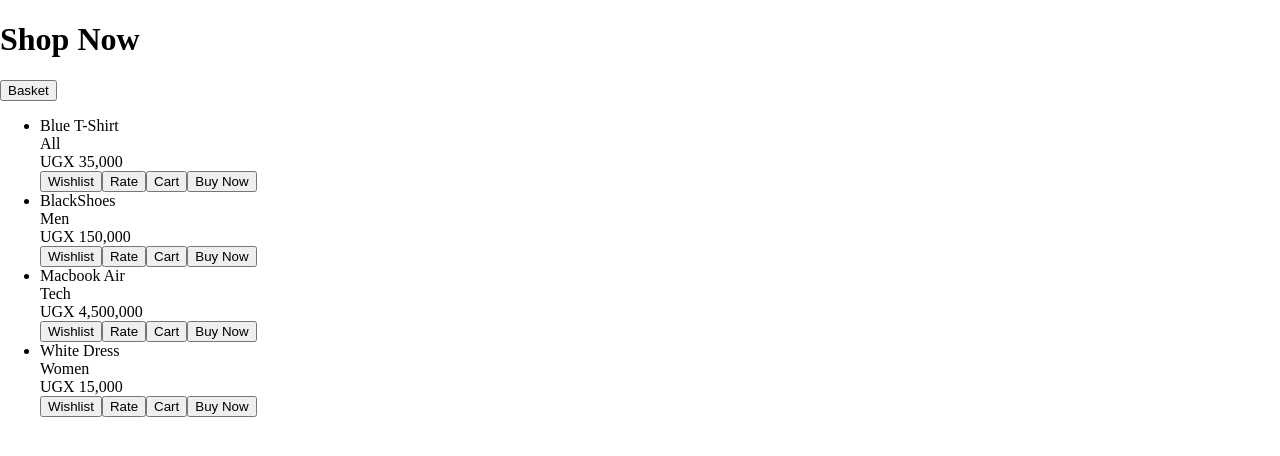
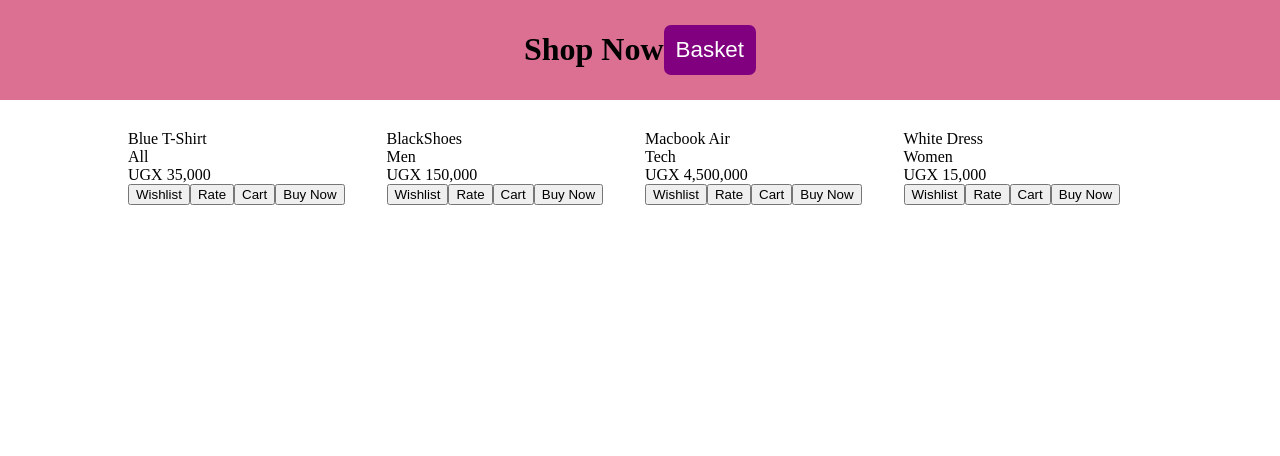
Before and after one commit to ANYURU/shop, a React (Create React App) app: page / in a window 1280 px wide. Shown: the top 456 px of the page. Built offline with nearby package versions, Linux system fonts and the light colour scheme.

Commit message:
Progress on shop

```diff
--- a/src/components/css/styles.css
+++ b/src/components/css/styles.css
@@ -18,3 +18,64 @@ body {
     /* align-items: center; */
     /* background: re */
 }
+
+.header {
+    display: flex;
+    flex-direction: row;
+    /* grid-template-columns: auto, 100px; */
+    justify-content: center;
+    align-items: center;
+    padding: 10px 20px;
+    background: palevioletred;
+}
+
+.header button {
+    background: purple;
+    color: #fff;
+    padding: 10px;
+    border-radius: 7px;
+    font-size: 1.4rem;
+    border: 2px solid purple;
+    cursor: pointer;
+}
+
+.header button:hover {
+    background: #fff;
+    color: purple;
+}
+
+ul.item-list {
+    list-style-type: none;
+    margin: 0;
+    padding: 0;
+    display: grid;
+    grid-template-columns: auto auto auto auto;
+    grid-gap: 10px;
+    width: 80%;
+    margin: 30px auto;
+}
+
+li.item {
+    box-shadow: 0 2px 4px #eee;
+    border: 1px solid rgba(238, 238, 238, 0.726);
+    background: #fff;
+    border-radius: 5px;
+    margin: 0;
+    margin-bottom: 20px;
+    padding: 5px 10px;
+}
+
+li.item .category {
+    text-transform: uppercase;
+    font-size: .6rem;
+    color: rgba(90, 90, 90, 0.50);
+    padding: 10px 0;
+}
+
+li.item .cta {
+    display: flex;
+    flex-direction: row;
+    justify-content: space-between;
+    cursor: pointer;
+    margin: 10px 0;
+}
```
